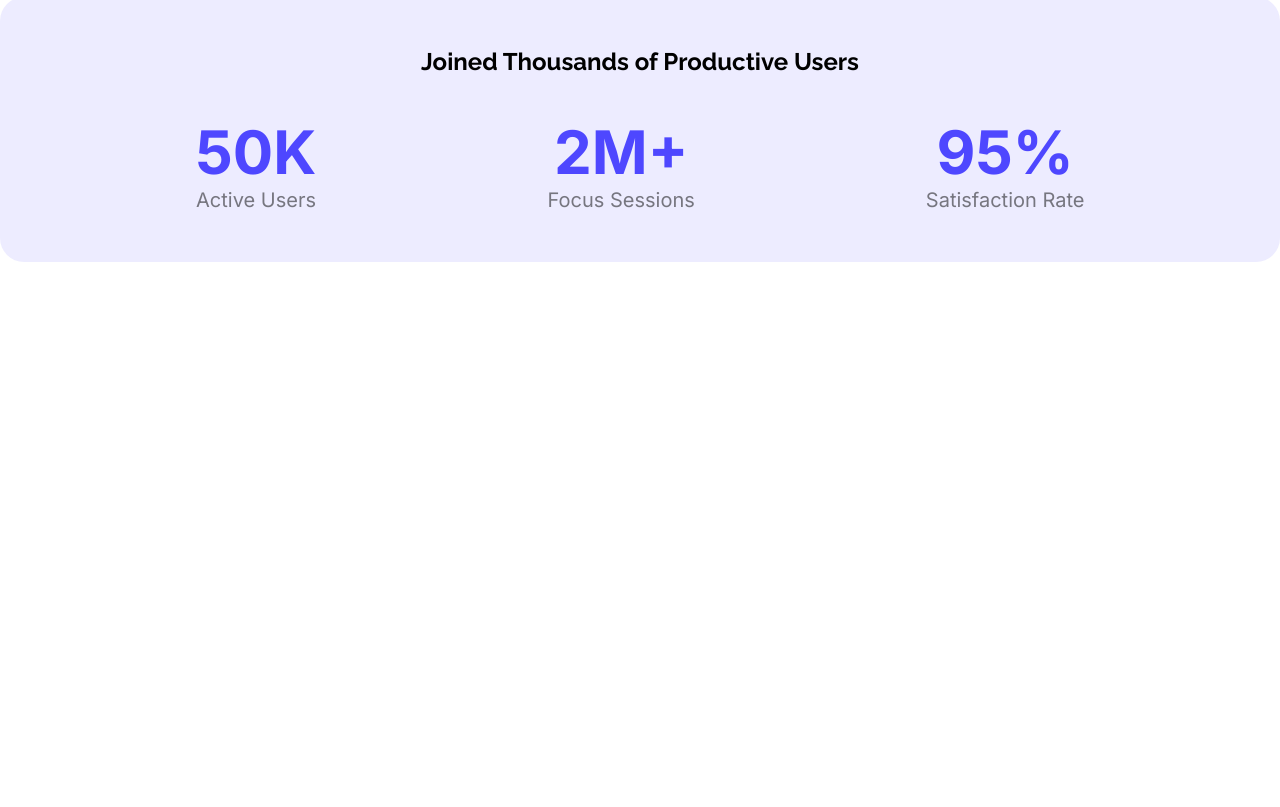
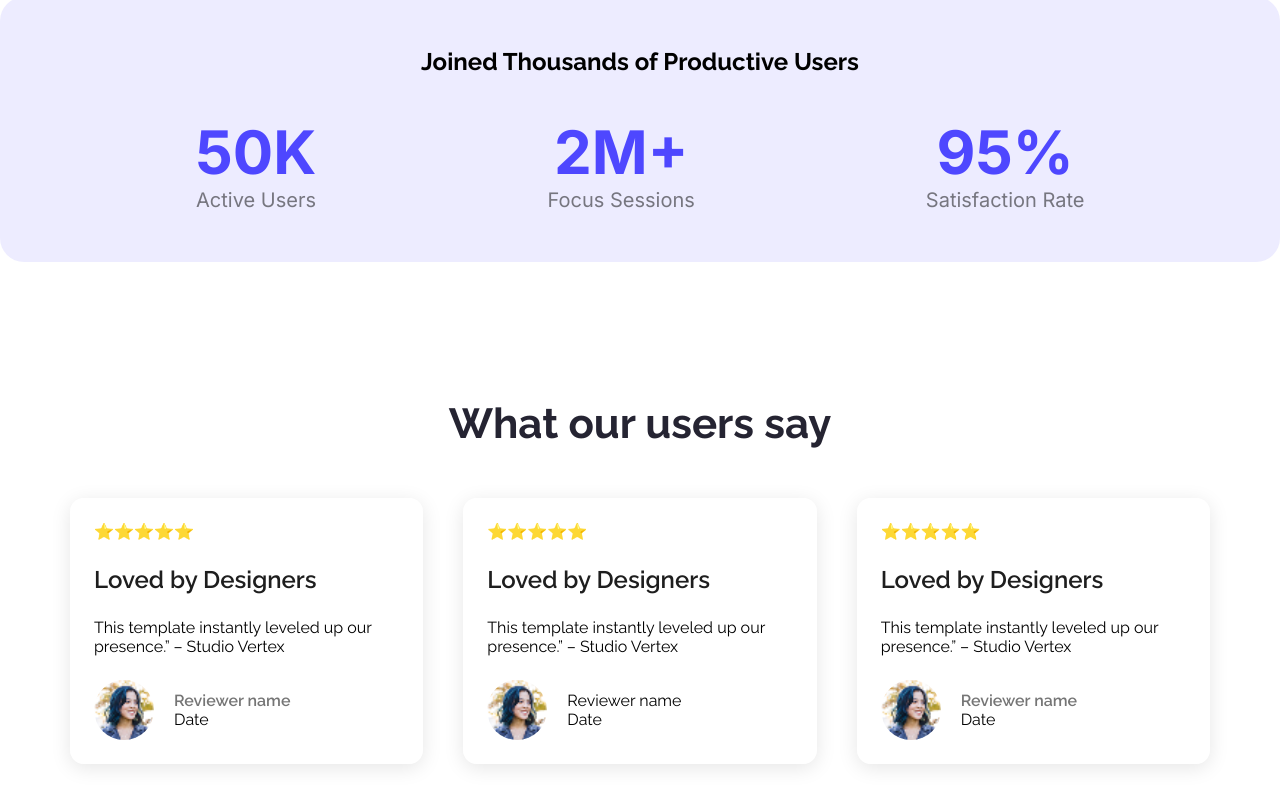
Before and after one commit to riak008/Dark-Landing, a plain HTML site: page index.html in a window 1280 px wide. Shown: the part 1227-2034 px from the top of the page. Before the commit the page ends 1489 px from the top, so only its background shows below. Drawn offline with Linux system fonts and the light colour scheme.

Commit message:
Testimonial section created successfully

```diff
--- a/index.html
+++ b/index.html
@@ -9,6 +9,7 @@
     <link rel="stylesheet" href="styles/nav.css" />
     <link rel="stylesheet" href="styles/actionsection.css" />
      <link rel="stylesheet" href="styles/countersection.css" />
+     <link rel="stylesheet" href="styles/testimonials.css" />
 </head>
 <body class="railwayfont">
     <!-- header section start -->
@@ -68,6 +69,73 @@
           </div>
         </section>
         <!-- Counter section end -->
+
+        <!-- Testimonial section start -->
+        <section class="users-testimonial-container">
+          <div class="users-testimonial">
+            <h2 class="testimonial-section-title">What our users say</h2>
+            <div class="testimonial-cards">
+              <div class="testimonial-card">
+                <p class="testimonial-rating">⭐⭐⭐⭐⭐</p>
+                <h4 class="testimonial-card-title">Loved by Designers</h4>
+                <p class="testimonial-card-description">
+                  This template instantly leveled up our presence.” – Studio
+                  Vertex
+                </p>
+                <div class="testimonial-card-author">
+                  <img
+                    src="images/avatar.png"
+                    alt="Smiling woman with short blue hair in a gray jacket, outdoors with sunlight and trees, cheerful mood"
+                    class="testimonial-card-author-pic"
+                  />
+                  <div>
+                    <p class="testimonial-card-author-name">Reviewer name</p>
+                    <p class="testimonial-review-date">Date</p>
+                  </div>
+                </div>
+              </div>
+              <div class="testimonial-card">
+                <p class="testimonial-rating">⭐⭐⭐⭐⭐</p>
+                <h4 class="testimonial-card-title">Loved by Designers</h4>
+                <p class="testimonial-card-description">
+                  This template instantly leveled up our presence.” – Studio
+                  Vertex
+                </p>
+                <div class="testimonial-card-author">
+                  <img
+                    src="images/avatar.png"
+                    alt="Smiling woman with short blue hair in a gray jacket, outdoors with sunlight and trees, cheerful mood"
+                    class="testimonial-card-author-pic"
+                  />
+                  <div>
+                    <p class="card-author-name">Reviewer name</p>
+                    <p class="testimonial-review-date">Date</p>
+                  </div>
+                </div>
+              </div>
+              <div class="testimonial-card">
+                <p class="testimonial-rating">⭐⭐⭐⭐⭐</p>
+                <h4 class="testimonial-card-title">Loved by Designers</h4>
+                <p class="testimonial-card-description">
+                  This template instantly leveled up our presence.” – Studio
+                  Vertex
+                </p>
+                <div class="testimonial-card-author">
+                  <img
+                    src="images/avatar.png"
+                    alt="Smiling woman with short blue hair in a gray jacket, outdoors with sunlight and trees, cheerful mood"
+                    class="testimonial-card-author-pic"
+                  />
+                  <div>
+                    <p class="testimonial-card-author-name">Reviewer name</p>
+                    <p class="testimonial-review-date">Date</p>
+                  </div>
+                </div>
+              </div>
+            </div>
+          </div>
+        </section>
+        <!-- Testimonial section end -->
     </main>
     <footer>
 
--- /dev/null
+++ b/styles/testimonials.css
@@ -0,0 +1,55 @@
+.users-testimonial{
+    max-width: 1140px;
+    margin: 137px auto;
+}
+
+.users-testimonial h2{
+    color: #252432;
+    font-size: 42px;
+    font-weight: bold;
+    text-align: center;
+    margin-bottom: 50px;
+}
+
+.testimonial-cards{
+    display: flex;
+    justify-content: space-around;
+    gap: 40px;
+}
+
+.testimonial-card{
+    background-color: #FFFFFF80;
+    width: 350px;
+    padding: 24px;
+    box-shadow: 0px 4px 20px rgba(0, 0, 0, 0.1);
+    border-radius: 14px;
+}
+
+.testimonial-card-title{
+    color: #1E1E1E;
+    font-size: 24px;
+    font-weight: 600;
+    margin: 24px 0;
+}
+
+.testimonial-card-description{
+    margin: 24px 0;
+}
+
+.testimonial-card-author{
+    display: flex;
+    align-items: center;
+    gap: 20px;
+}
+
+.testimonial-card-author-pic{
+    height: 60px;
+    width: 60px;
+    border-radius: 50%;
+}
+
+.testimonial-card-author-name, .review-date{
+    color: #757575;
+    font-size: 16px;
+    font-weight: 600;
+}
```
